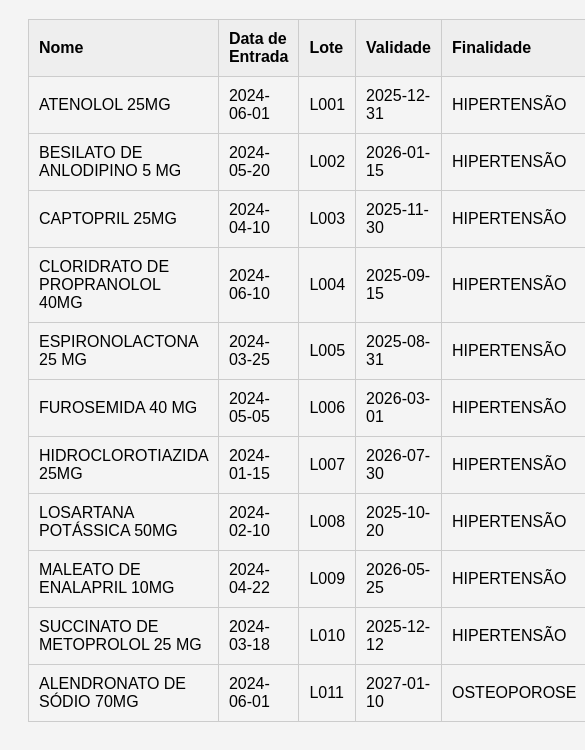
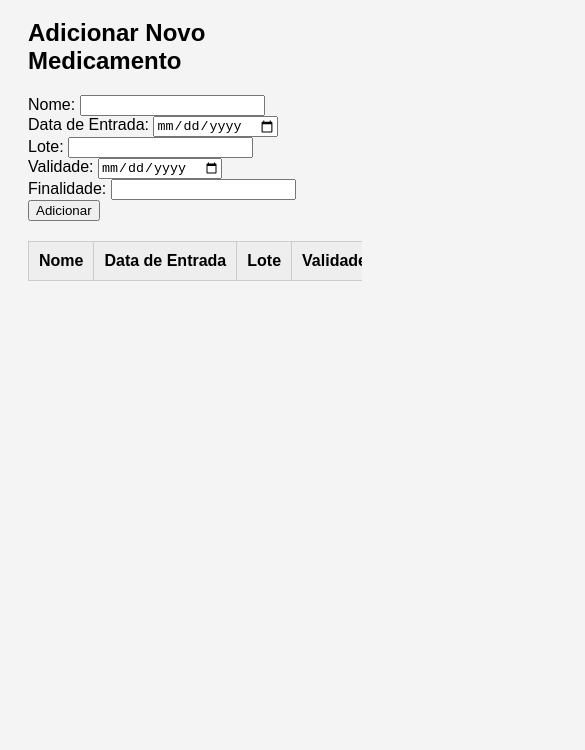
Before and after one commit to Passos1984/estoque-farmacia-popular, a plain HTML site: page index.html in a window 390 px wide. Shown: the part 126-876 px from the top of the page, 585 px wide, since content can reach past the window. After the commit the page ends 844 px from the top, so only its background shows below. Drawn offline with Linux system fonts and the light colour scheme.

Commit message:
Responsividade da tabela

```diff
--- a/index.html
+++ b/index.html
@@ -1,4 +1,3 @@
-
 <!DOCTYPE html>
 <html lang="pt-br">
 <head>
@@ -10,6 +9,34 @@
 </head>
 <body>
     <h1>Estoque de Medicamentos</h1>
+
+    <div id="formulario-adicionar">
+        <h2>Adicionar Novo Medicamento</h2>
+        <form id="form-medicamento">
+            <div>
+                <label for="nome">Nome:</label>
+                <input type="text" id="nome" name="nome" required>
+            </div>
+            <div>
+                <label for="dataEntrada">Data de Entrada:</label>
+                <input type="date" id="dataEntrada" name="dataEntrada" required>
+            </div>
+            <div>
+                <label for="lote">Lote:</label>
+                <input type="text" id="lote" name="lote">
+            </div>
+            <div>
+                <label for="validade">Validade:</label>
+                <input type="date" id="validade" name="validade" required>
+            </div>
+            <div>
+                <label for="finalidade">Finalidade:</label>
+                <input type="text" id="finalidade" name="finalidade">
+            </div>
+            <button type="submit">Adicionar</button>
+        </form>
+    </div>
+
     <table>
         <thead>
             <tr>
@@ -22,7 +49,6 @@
             </tr>
         </thead>
         <tbody id="lista-medicamentos-corpo">
-      <!-- Lista de medicamentos será inserida aqui -->
             </tbody>
     </table>
 
--- a/script.js
+++ b/script.js
@@ -1,5 +1,7 @@
+const listaMedicamentosCorpo = document.getElementById("lista-medicamentos-corpo");
+const formMedicamento = document.getElementById("form-medicamento");
 
-const listaMedicamentosCorpo = document.getElementById("lista-medicamentos-corpo");
+let medicamentos = JSON.parse(localStorage.getItem("medicamentos")) || [];
 
 function salvarLocalStorage() {
     localStorage.setItem("medicamentos", JSON.stringify(medicamentos));
@@ -13,9 +15,9 @@ function renderizarTabela() {
         tr.innerHTML = `
             <td>${medicamento.nome}</td>
             <td>${medicamento.dataEntrada}</td>
-      <td>${medicamento.lote}</td>
+            <td>${medicamento.lote || '-'}</td>
             <td>${medicamento.validade}</td>
-      <td>${medicamento.finalidade}</td>
+            <td>${medicamento.finalidade || '-'}</td>
             <td><button onclick="removerMedicamento(${index})">Remover</button></td>
         `;
 
@@ -29,89 +31,32 @@ function removerMedicamento(index) {
     renderizarTabela();
 }
 
-let medicamentos = JSON.parse(localStorage.getItem("medicamentos"));
+function adicionarNovoMedicamento(event) {
+    event.preventDefault(); // Evita o envio padrão do formulário (recarregar a página)
 
-if (!medicamentos) {
-  medicamentos = [
-    {
-      nome: "ATENOLOL 25MG",
-      finalidade: "HIPERTENSÃO",
-      lote: "L001",
-      validade: "2025-12-31",
-      dataEntrada: "2024-06-01"
-    },
-    {
-      nome: "BESILATO DE ANLODIPINO 5 MG",
-      finalidade: "HIPERTENSÃO",
-      lote: "L002",
-      validade: "2026-01-15",
-      dataEntrada: "2024-05-20"
-    },
-    {
-      nome: "CAPTOPRIL 25MG",
-      finalidade: "HIPERTENSÃO",
-      lote: "L003",
-      validade: "2025-11-30",
-      dataEntrada: "2024-04-10"
-    },
-    {
-      nome: "CLORIDRATO DE PROPRANOLOL 40MG",
-      finalidade: "HIPERTENSÃO",
-      lote: "L004",
-      validade: "2025-09-15",
-      dataEntrada: "2024-06-10"
-    },
-    {
-      nome: "ESPIRONOLACTONA 25 MG",
-      finalidade: "HIPERTENSÃO",
-      lote: "L005",
-      validade: "2025-08-31",
-      dataEntrada: "2024-03-25"
-    },
-    {
-      nome: "FUROSEMIDA 40 MG",
-      finalidade: "HIPERTENSÃO",
-      lote: "L006",
-      validade: "2026-03-01",
-      dataEntrada: "2024-05-05"
-    },
-    {
-      nome: "HIDROCLOROTIAZIDA 25MG",
-      finalidade: "HIPERTENSÃO",
-      lote: "L007",
-      validade: "2026-07-30",
-      dataEntrada: "2024-01-15"
-    },
-    {
-      nome: "LOSARTANA POTÁSSICA 50MG",
-      finalidade: "HIPERTENSÃO",
-      lote: "L008",
-      validade: "2025-10-20",
-      dataEntrada: "2024-02-10"
-    },
-    {
-      nome: "MALEATO DE ENALAPRIL 10MG",
-      finalidade: "HIPERTENSÃO",
-      lote: "L009",
-      validade: "2026-05-25",
-      dataEntrada: "2024-04-22"
-    },
-    {
-      nome: "SUCCINATO DE METOPROLOL 25 MG",
-      finalidade: "HIPERTENSÃO",
-      lote: "L010",
-      validade: "2025-12-12",
-      dataEntrada: "2024-03-18"
-    },
-    {
-      nome: "ALENDRONATO DE SÓDIO 70MG",
-      finalidade: "OSTEOPOROSE",
-      lote: "L011",
-      validade: "2027-01-10",
-      dataEntrada: "2024-06-01"
-    }
-  ];
+    const nome = document.getElementById("nome").value;
+    const dataEntrada = document.getElementById("dataEntrada").value;
+    const lote = document.getElementById("lote").value;
+    const validade = document.getElementById("validade").value;
+    const finalidade = document.getElementById("finalidade").value;
+
+    const novoMedicamento = {
+        nome: nome,
+        dataEntrada: dataEntrada,
+        lote: lote,
+        validade: validade,
+        finalidade: finalidade
+    };
+
+    medicamentos.push(novoMedicamento);
     salvarLocalStorage();
+    renderizarTabela();
+
+    // Limpa o formulário após adicionar
+    formMedicamento.reset();
 }
 
+// Adiciona um listener de evento para o envio do formulário
+formMedicamento.addEventListener("submit", adicionarNovoMedicamento);
+
 renderizarTabela();
--- a/style.css
+++ b/style.css
@@ -20,3 +20,21 @@ th, td {
 th {
   background-color: #eee;
 }
+/* Estilos para responsividade da tabela */
+@media (max-width: 768px) {
+    table {
+        display: block; /* Impede que a tabela se comporte como um bloco normal */
+        overflow-x: auto; /* Adiciona a barra de rolagem horizontal quando necessário */
+        width: auto; /* Permite que a tabela seja mais larga que o container */
+    }
+
+    /* Opcional: Estilizar o cabeçalho para melhor visualização com rolagem */
+    thead th {
+        white-space: nowrap; /* Evita que o texto do cabeçalho quebre */
+    }
+
+    /* Opcional: Estilizar as células para melhor visualização com rolagem */
+    tbody td {
+        white-space: nowrap; /* Evita que o texto das células quebre */
+    }
+}
```
Lines whose indentation alone changed are shown as unchanged.
